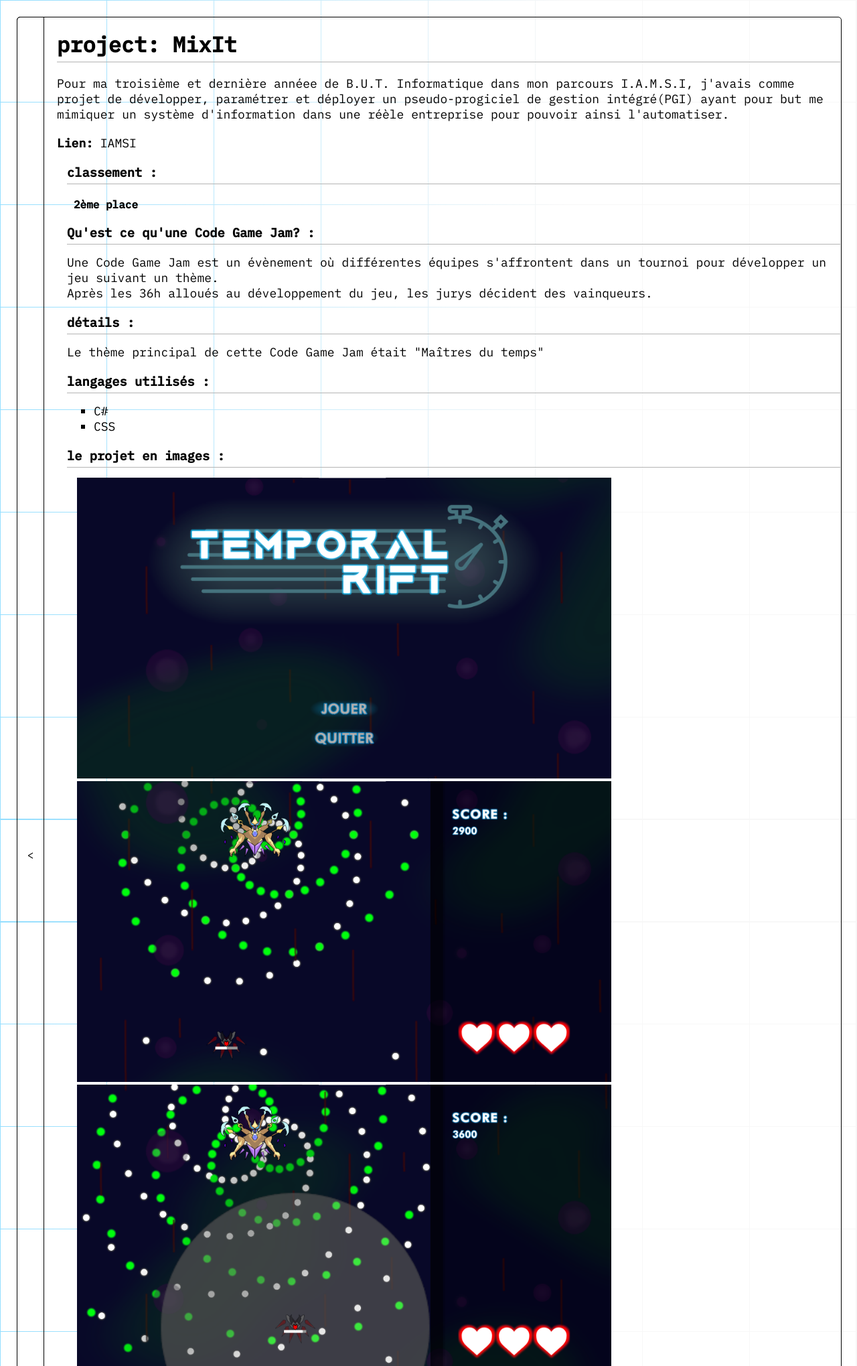
After one commit to MikaChueWaye/portfolio, a PHP site: page /view/projects/MixIt.html in a window 1280 px wide. The commit adds this page. Shown: the top 2039 px of the page at 67% size. Run offline with PHP 8.4, Linux system fonts and the light colour scheme.

Commit message:
ajout de nouvelle pages projets et retouche du css

```diff
--- a/css/style.css
+++ b/css/style.css
@@ -368,7 +368,7 @@ body.night *
     padding: 0 10px 0 10px;
     width: 50px;
     height: 50px;
-    transition: filter 1s ease;
+    transition: filter 0.5s ease;
 }
 
 .night .icons img
@@ -379,9 +379,10 @@ body.night *
 
 .icons img:hover
 {
-    width: 55px;
-    height: 55px;
+    /*width: 55px;*/
+    /*height: 55px;*/
     cursor: pointer;
+    filter: invert(50%) sepia(93%) saturate(1681%) hue-rotate(162deg) brightness(105%) contrast(105%);
 }
 
 .icons img:active
--- a/view/cv.html
+++ b/view/cv.html
@@ -27,7 +27,7 @@
         <h1 class="underline">file: Profile</h1>
         <h1 class="fastHacked" style="margin: 10px 0 10px 0">codename : mika chue waye</h1>
         <h3 class="fastHacked" style="margin: 10px 0 10px 0">profession : étudiant en 3ème année de B.U.T. informatique</h3>
-        <h3 class="fastHacked" style="margin: 10px 0 10px 0">mission : trouver une alternance en Informatique (in progress)</h3>
+        <h3 class="fastHacked" style="margin: 10px 0 10px 0">current mission : Stagiaire chez Armonie</h3>
         <div class="details">
             <h2 class="underline">skills</h2>
 
--- /dev/null
+++ b/view/projects/MixIt.html
@@ -0,0 +1,77 @@
+<!DOCTYPE html>
+<html lang="fr">
+<head>
+    <meta charset="UTF-8">
+
+    <link rel="stylesheet" href="../../css/style.css">
+    <script defer type="text/javascript" src="../../js/hackEffect.js"></script>
+    <script defer type="module" src="../../js/background.js"></script>
+    <script defer type="module" src="../../js/index.js"></script>
+    <link rel="preconnect" href="https://fonts.googleapis.com">
+    <link rel="preconnect" href="https://fonts.gstatic.com" crossorigin>
+    <link href="https://fonts.googleapis.com/css2?family=IBM+Plex+Mono:wght@400;500&display=swap" rel="stylesheet">
+
+    <title>Mika CHUE WAYE | Portfolio</title>
+</head>
+<body>
+
+<div id="tiles"></div>
+
+<div class="uiBackground"></div>
+<div class="uiBackground2"></div>
+<div class="uiBackground3"></div>
+
+<div class="returnButton" onclick="window.open('../projets.html', '_self')"><</div>
+
+<div class="content-background">
+
+    <div class="content" id="scrollbar">
+        <h1 class="underline fastHacked">project: MixIt</h1>
+        <p>Pour ma troisième et dernière annéee de B.U.T. Informatique dans mon parcours I.A.M.S.I, j'avais comme projet de développer, paramétrer et déployer un pseudo-progiciel de gestion intégré(PGI) ayant pour but me mimiquer un système d'information dans une réèle entreprise pour pouvoir ainsi l'automatiser.</p> <br>
+        <p><strong>Lien: </strong><a href="https://mikachue.itch.io/temporal-rift" target="_blank" class="link">IAMSI</a></p>
+        <div class="details">
+            <h3 class="underline">classement :</h3>
+            <h4 style="margin-left: 10px">2ème place</h4>
+            <h3 class="underline">Qu'est ce qu'une Code Game Jam? :</h3>
+            <p>Une Code Game Jam est un évènement où différentes équipes s'affrontent dans un tournoi pour développer un jeu suivant un thème.</p>
+            <p>Après les 36h alloués au développement du jeu, les jurys décident des vainqueurs.</p>
+            <h3 class="underline">détails :</h3>
+            <p>Le thème principal de cette Code Game Jam était "Maîtres du temps"</p>
+            <h3 class="underline">langages utilisés :</h3>
+            <ul>
+                <li>C#</li>
+                <li>CSS</li>
+            </ul>
+            <h3 class="underline">le projet en images :</h3>
+            <div class="gallery">
+                <img src="../../img/temporalRift/1.png" alt="img1">
+                <img src="../../img/temporalRift/2.png" alt="img2">
+                <img src="../../img/temporalRift/3.png" alt="img3">
+                <img src="../../img/temporalRift/4.png" alt="img4">
+            </div>
+        </div>
+    </div>
+
+    <nav class="nav-bar">
+        <div class="nav-links">
+            <ul>
+                <li>
+                    <a class="hacked hackHover" href="../../index.html">ACCUEIL</a>
+                </li>
+                <li>
+                    <a class="hacked hackHover" href="../cv.html">QUI SUIS-JE?</a>
+                </li>
+                <li>
+                    <a class="hacked hackHover active" href="../projets.html">MES PROJETS</a>
+                </li>
+                <li>
+                    <a class="hacked hackHover" href="../contact.html">CONTACT</a>
+                </li>
+
+            </ul>
+        </div>
+    </nav>
+</div>
+
+</body>
+</html>
```
Also changed, not shown: view/projects/PeregrinationAstrale.html (added, +77 -0 lines), view/projets.html (+12 -6 lines).
